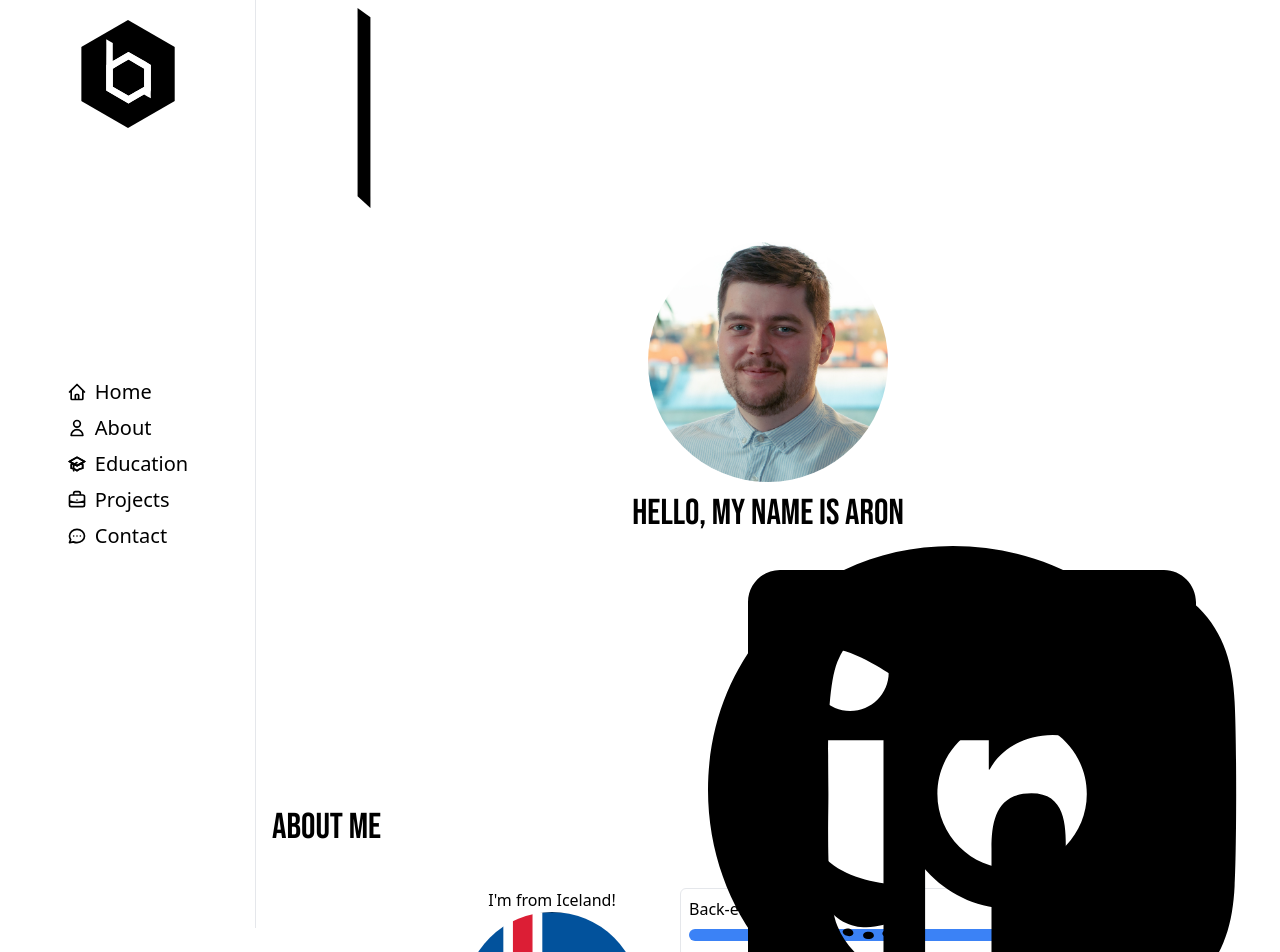
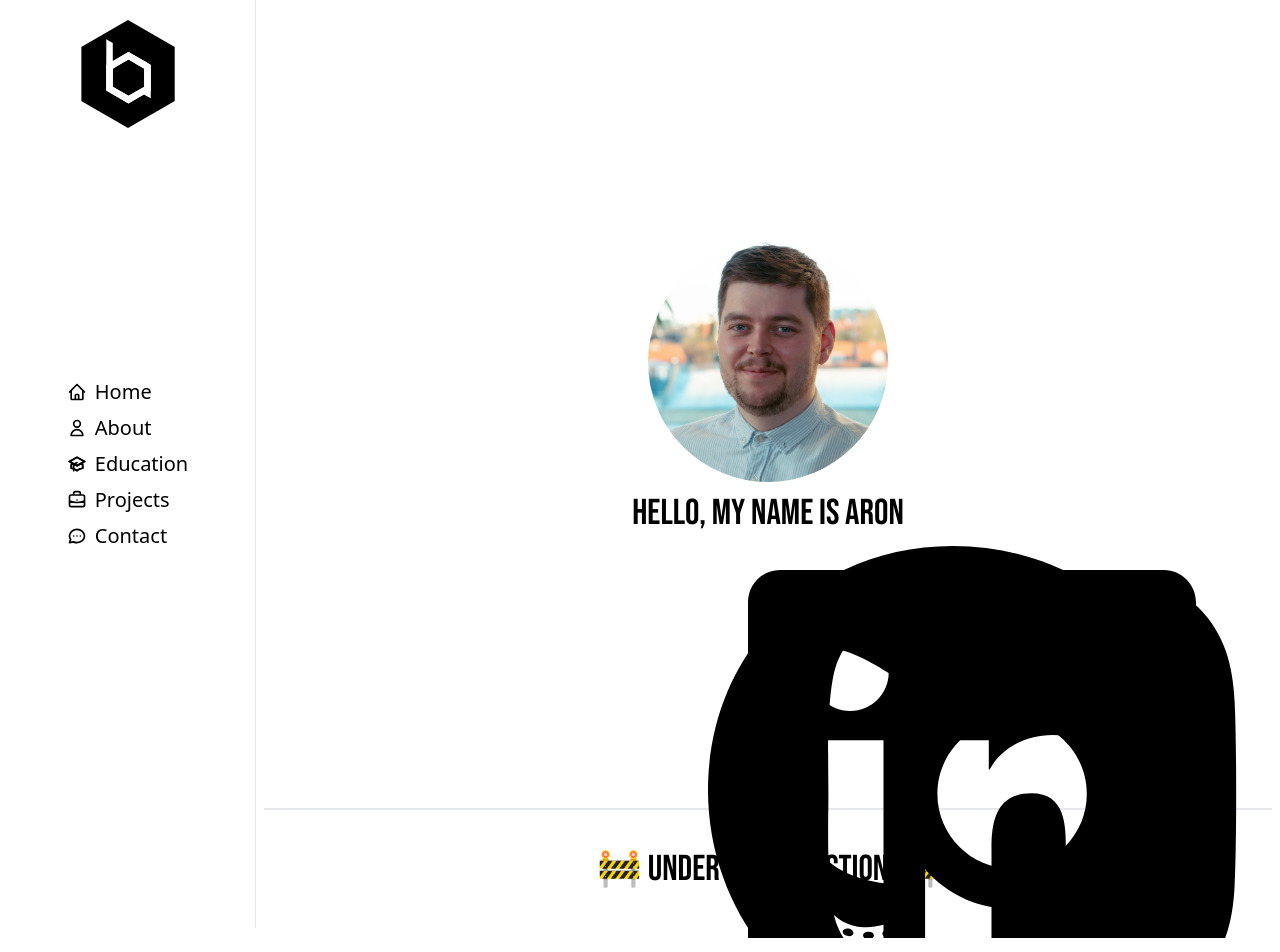
Before and after one commit to Ronbabious/dev-portfolio, a React (Vite) app: page / in a window 1280 px wide. Shown: the top 952 px of the page. Built offline with nearby package versions, Linux system fonts and the light colour scheme; what tw-elements would draw is missing.

Commit message:
Added Construction landing page

```diff
--- a/src/components/Center.jsx
+++ b/src/components/Center.jsx
@@ -4,16 +4,19 @@ import Contact from "./Contact";
 import Education from "./Education";
 import Home from "./Home";
 import Projects from "./Projects";
+import Temp from "./Temp";
 
 const Center = () => {
   return (
     <div className="overscroll-contain scrollbar-hide">
       <section className="scrollbar-hide">
         <Home />
-        <About />
+        <Temp />
+
+        {/*         <About />
         <Education />
         <Projects />
-        <Contact />
+        <Contact /> */}
       </section>
     </div>
   );
--- a/src/components/Home.jsx
+++ b/src/components/Home.jsx
@@ -8,6 +8,7 @@ import {
 } from "@fortawesome/free-brands-svg-icons";
 import { gitHubLink, linkedInLink, InstagramLink } from "./links";
 import headShotImgUrl from "../images/profilephoto.jpg";
+import Temp from "./Temp";
 
 const stylingForIcons = "text-center";
 const iconStyling = "pr-10 h-8 w-8";
@@ -47,7 +48,8 @@ const Home = () => {
         <p>Hello, My Name is Aron</p>
       </div>
       <SocialLine styling={stylingForIcons} iconStyle={iconStyling} />
-      <div name="parallaxContainer" className="absolute h-full w-full">
+
+      {/*       <div name="parallaxContainer" className="absolute h-full w-full">
         <svg
           width="200px"
           height="200px"
@@ -57,7 +59,7 @@ const Home = () => {
         >
           <path class="cls-1" d="M16.79,261.43,0,246.08V0L16.79,12.2Z" />
         </svg>
-      </div>
+      </div> */}
     </div>
   );
 };
--- /dev/null
+++ b/src/components/Temp.jsx
@@ -0,0 +1,13 @@
+import React from "react";
+
+const Temp = () => {
+  return (
+    <div className="flex flex-row justify-center items-center border-t-2">
+      <span className="p-10 text-4xl font-bebasN">
+        &#128679; Under Construction &#128679;
+      </span>
+    </div>
+  );
+};
+
+export default Temp;
--- a/tailwind.config.js
+++ b/tailwind.config.js
@@ -13,6 +13,26 @@ module.exports = {
       fontFamily: {
         bebasN: ['"Bebas Neue"', '"cursive"'],
       },
+      animation: {
+        cursor: "cursor .6s linear infinite alternate",
+        type: "type 2.0s ease-out .8s 1 normal both",
+        "type-reverse": "type 1.8s ease-out 0s infinite alternate-reverse both",
+      },
+      keyframes: {
+        type: {
+          "0%": { width: "0ch" },
+          "5%, 10%": { width: "1ch" },
+          "15%, 20%": { width: "2ch" },
+          "25%, 30%": { width: "3ch" },
+          "35%, 40%": { width: "4ch" },
+          "45%, 50%": { width: "5ch" },
+          "55%, 60%": { width: "6ch" },
+          "65%, 70%": { width: "7ch" },
+          "75%, 80%": { width: "8ch" },
+          "85%, 90%": { width: "9ch" },
+          "95%, 100%": { width: "10ch" },
+        },
+      },
     },
   },
   plugins: [
```
